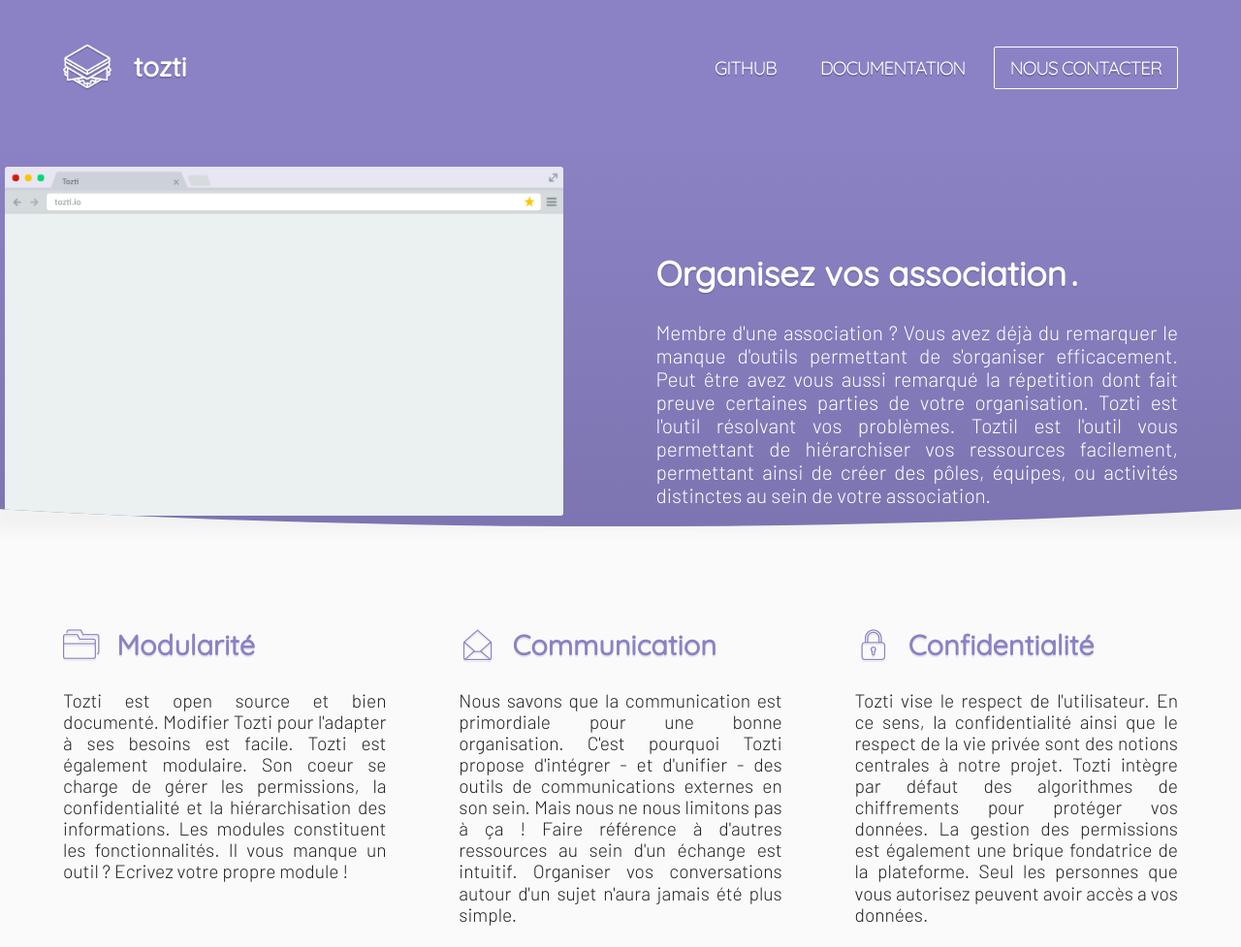
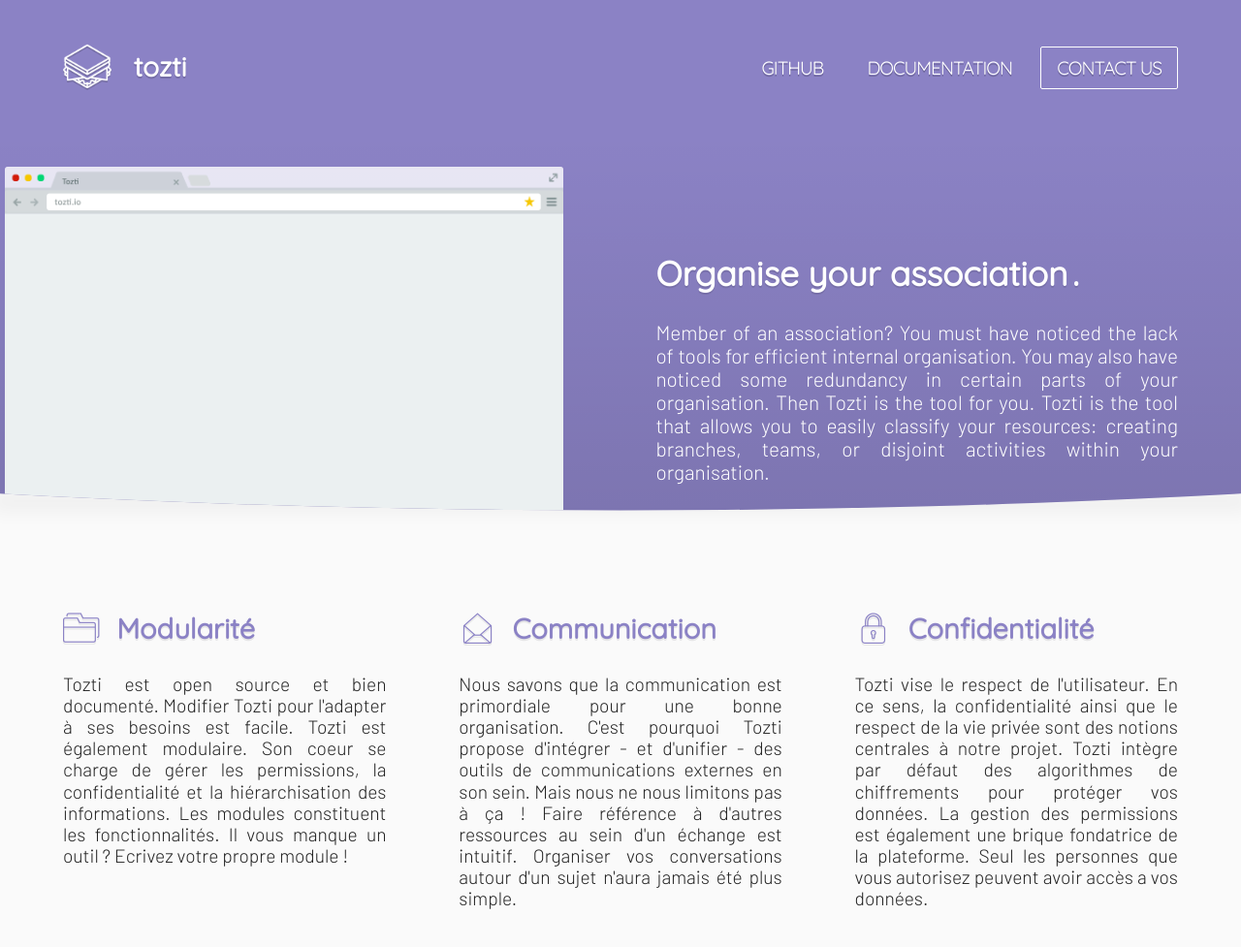
Before and after one commit to tozti/tozti.github.io, a website: page index.en.html in a window 1280 px wide. Shown: the top 977 px of the page at 97% size. Drawn offline with Linux system fonts and the light colour scheme.

Commit message:
English clone (ongoing) + minor typos fixed in fr

```diff
--- a/index.html
+++ b/index.en.html
@@ -1,9 +1,11 @@
 <!doctype html>
-<html lang="fr">
+<!--This is a clone of the french version, should be updated manually-->
+<!--TODO: link to the french version-->
+<html lang="en">
     <head>
         <meta charset="utf-8">
         <title>Tozti</title>
-        <meta name="description" content="Tozti, des outils d'organisation pour votre association.">
+        <meta name="description" content="Tozti, organisation tools for your association.">
 
         <meta http-equiv="x-ua-compatible" content="ie=edge">
         <meta name="viewport" content="width=device-width, initial-scale=1">
@@ -23,7 +25,7 @@
                     <ul>
                         <li><a href="https://github.com/tozti">Github</a></li>
                         <li><a href="https://tozti.readthedocs.io">Documentation</a></li>
-                        <li><a href="mailto:tozti@ens-lyon.fr" class="cta">Nous contacter</a></li>
+                        <li><a href="mailto:tozti@ens-lyon.fr" class="cta">Contact us</a></li>
                     </ul>
                 </nav>
             </div>
@@ -33,9 +35,10 @@
             <div class="inner">
                 <img src="dist/img/browser.png" alt="Capture d'écran du site">
 
-                <h2>Organisez vos <span id="words">associations</span>.</h2>
+                <h2>Organise your <span id="words">associations</span>.</h2> <!--TODO: clone assets/index.js and modify it -> assets/index.js-->
 
-                <p> Membre d'une association ? Vous avez déjà du remarquer le manque d'outils permettant de s'organiser efficacement. Peut être avez vous aussi remarqué la répetition dont fait preuve certaines parties de votre organisation. Tozti est l'outil résolvant vos problèmes. Toztil est l'outil vous permettant de hiérarchiser vos ressources facilement, permettant ainsi de créer des pôles, équipes, ou activités distinctes au sein de votre association.</p>
+                <p> Member of an association? You must have noticed the lack of tools for efficient internal organisation. You may also have noticed some redundancy in certain parts of your organisation. Then Tozti is the tool for you. Tozti is the tool that allows you to easily classify your resources: creating branches, teams, or disjoint activities within your organisation.
+		</p>
                 </div>
             </section>
 
```
